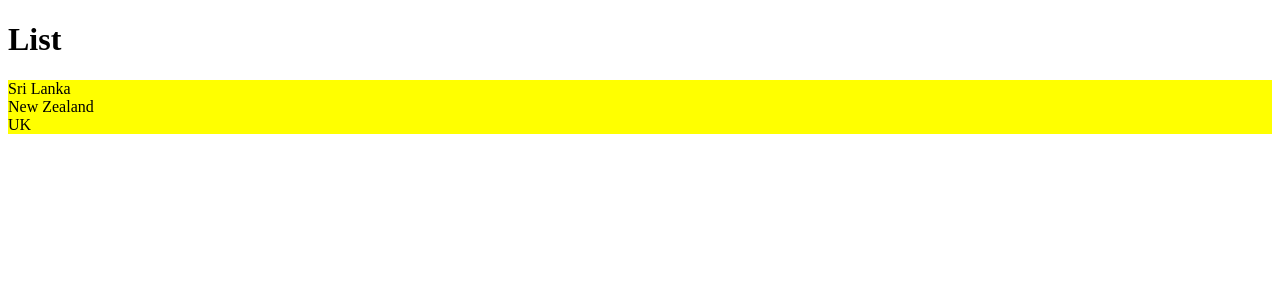
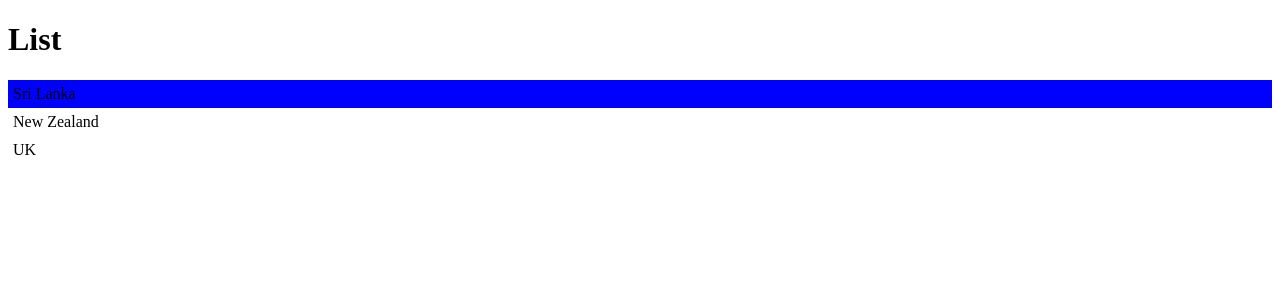
Before and after one commit to ishara9/ReactPOC, a React (Vite) app: page / in a window 1280 px wide. Shown: the top 300 px of the page. Built offline with nearby package versions, Linux system fonts and the light colour scheme.

Commit message:
CSS in JS

```diff
--- a/src/components/ListGroup/ListGroup.tsx
+++ b/src/components/ListGroup/ListGroup.tsx
@@ -1,6 +1,20 @@
 import { useState } from "react";
 import styles from "./ListGroup.module.css";
 import styled from "styled-components";
+
+const List = styled.ul`
+  list-styles: none;
+  padding: 0;
+`;
+
+interface ListItemProps {
+  active: boolean;
+}
+
+const ListItem = styled.li<ListItemProps>`
+  padding: 5px;
+  background: ${(props) => (props.active ? "blue" : null)};
+`;
 
 function ListGroup() {
   //   const items = [];
@@ -11,7 +25,7 @@
   // arr[0] // selected index
   // arr[1] // update function
 
-  const [selectedIndex, setSelectedIndex] = useState(-1);
+  const [selectedIndex, setSelectedIndex] = useState(0);
 
   const getMessage = () => {
     return items.length === 0 && <p> No Items found</p>;
@@ -21,23 +35,19 @@
     <>
       <h1>List</h1>
       {getMessage()}
-      <ul className={[styles.listGroup, styles.container].join(" ")}>
+      <List>
         {items.map((item, index) => (
-          <li
+          <ListItem
+            active={index === selectedIndex}
             key={item}
-            className={
-              selectedIndex === index
-                ? "list-group-item active"
-                : "list-group-item"
-            }
             onClick={() => {
               setSelectedIndex(index);
             }}
           >
             {item}
-          </li>
+          </ListItem>
         ))}
-      </ul>
+      </List>
     </>
   );
 }
```
